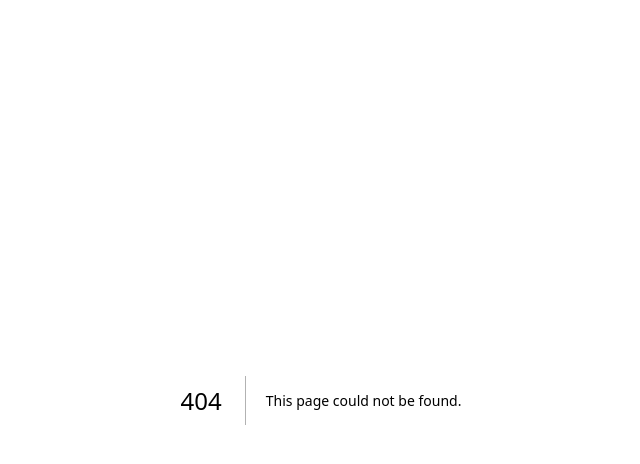
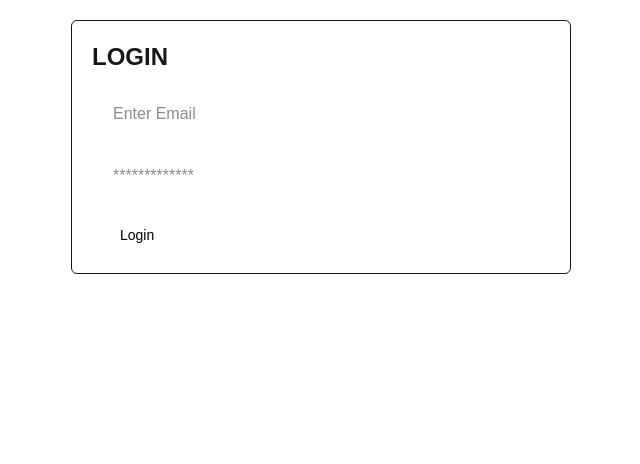
Before and after one commit to ankitasimkhada1/react-project, a Next.js app: page /login in a window 1280 px wide. Before the commit this address had no page. Shown: the top 464 px of the page, without its empty margins (319-959 px from the left). Built offline with nearby package versions, Linux system fonts and the light colour scheme.

Commit message:
Add LoginPage component with form handling and routing

```diff
--- /dev/null
+++ b/src/app/login/page.tsx
@@ -0,0 +1,64 @@
+"use client";
+import { FormEvent } from "react";
+import { login } from "../actions/login";
+import { useRouter } from "next/navigation";
+
+const LoginPage = () => {
+    const router = useRouter();
+
+    async function onSubmit(event: FormEvent<HTMLFormElement>) {
+        event.preventDefault();
+
+        const formData = new FormData(event.currentTarget);
+        const email = formData.get("email")?.toString() || "";
+        const password = formData.get("password")?.toString() || "";
+
+        try {
+            await login(email, password);
+            router.push("/");
+        } catch (error: any) {
+            console.error("Login failed:", error.message || error);
+        }
+    }
+
+    return (
+        <div className="px-10 py-5 flex justify-center">
+            <div className="w-[500px] border rounded-md p-5">
+                <h1 className="text-2xl font-semibold uppercase">
+                    Login
+                </h1>
+
+                <form
+                    onSubmit={onSubmit}
+                    className="mt-5 flex flex-col gap-5"
+                    >
+                    <div>
+                        <input
+                            type="email"
+                            name="email"
+                            placeholder="Enter Email"
+                            className="w-full border border-white px-5 py-2 rounded-md"
+                            />
+                    </div>
+                    <div>
+                        <input
+                            type="password"
+                            name="password"
+                            placeholder="*************"
+                            className="w-full border border-white px-5 py-2 rounded-md"
+                            />
+                    </div>
+                    <div>
+                        <button
+                            type="submit"
+                            className="bg-white text-black px-7 py-2 text-sm rounded-md">
+                            Login
+                        </button>
+                    </div>
+                </form>
+            </div>
+        </div>
+    );
+};
+
+export default LoginPage;
```
